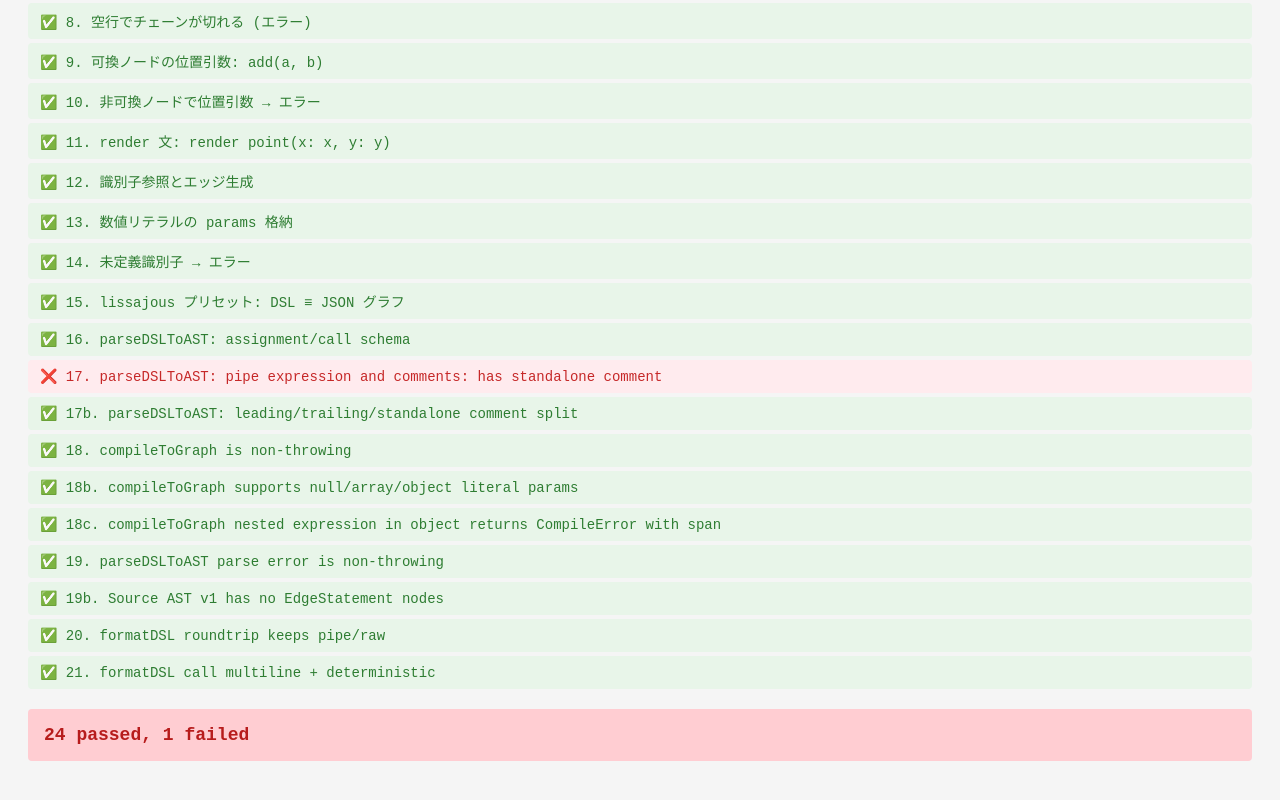
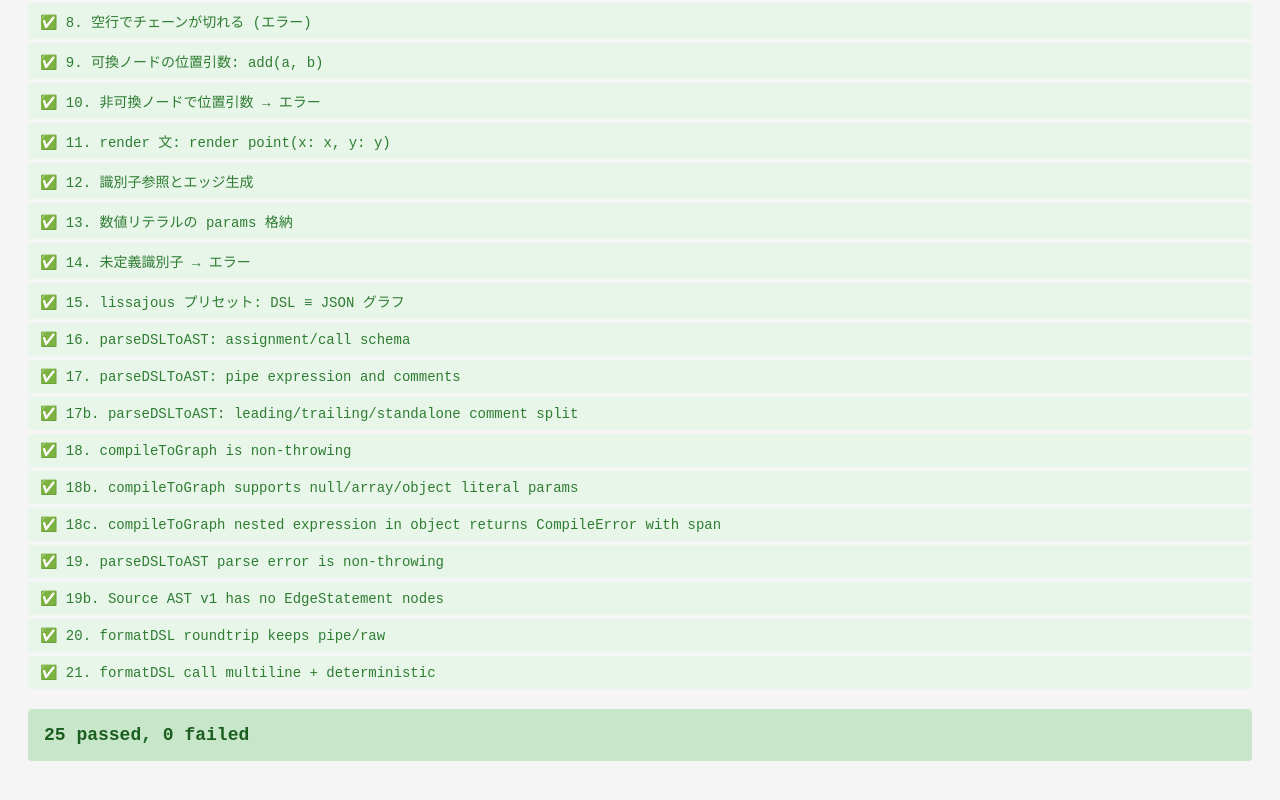
Before and after one commit to afjk/loom, a website: page test/loom-dsl.test.html in a window 1280 px wide. Shown: the part 380-1180 px from the top of the page. Drawn offline with Linux system fonts and the light colour scheme.

Commit message:
fix(dsl): align standalone-comment expectations and preserve pending comments

```diff
--- a/src/loom-dsl.js
+++ b/src/loom-dsl.js
@@ -111,8 +111,18 @@ export function parseDSLToAST(source) {
       const end = expect(TT.RPAREN); return { type: 'CallExpression', callee, args, span: spanFrom(nt.span.start, end.span.end) }; }
 
     let blankLines = 0;
+    function flushPendingAsStandalone() {
+      if (!pendingComments.length) return;
+      for (const c of pendingComments) body.push({ type: 'CommentStatement', comment: c, span: c.span });
+      pendingComments = [];
+    }
     while (peek().type !== TT.EOF) {
-      if (peek().type === TT.NEWLINE) { take(); blankLines++; if (blankLines > 1) pendingComments = []; continue; }
+      if (peek().type === TT.NEWLINE) {
+        take();
+        blankLines++;
+        if (blankLines > 1) flushPendingAsStandalone();
+        continue;
+      }
       if (peek().type === TT.COMMENT) {
         const ct = take(); const c = { type: 'Comment', text: ct.value, variant: 'line', span: ct.span };
         pendingComments.push(c);
@@ -131,7 +141,7 @@ export function parseDSLToAST(source) {
       if (peek().type === TT.NEWLINE) take();
       body.push(stmt);
     }
-    for (const c of pendingComments) body.push({ type: 'CommentStatement', comment: c, span: c.span });
+    flushPendingAsStandalone();
     const end = tokens[tokens.length - 1].span.end;
     return { ast: { type: 'Program', body, span: spanFrom(posFrom(1, 1, 0), end) }, errors };
   } catch (e) {
--- a/test/loom-dsl.test.html
+++ b/test/loom-dsl.test.html
@@ -241,8 +241,8 @@ wave = sine(t, freq: 0.3, amplitude: 2)`;
     test("17. parseDSLToAST: pipe expression and comments", () => {
       const src = `# lead\na = clock() # tail\n# lone\nb = a |> sine(freq: 0.3)`;
       const { ast } = parseDSLToAST(src);
-      assert(ast.body.some(x => x.type === "CommentStatement"), "has standalone comment");
       const b = ast.body.find(x => x.type === "AssignmentStatement" && x.target.name === "b");
+      assert(b.leadingComments && b.leadingComments.length === 1, "adjacent comment becomes leading");
       assertEqual(b.value.type, "PipeExpression");
       assertEqual(b.value.right.type, "CallExpression");
     });
```
